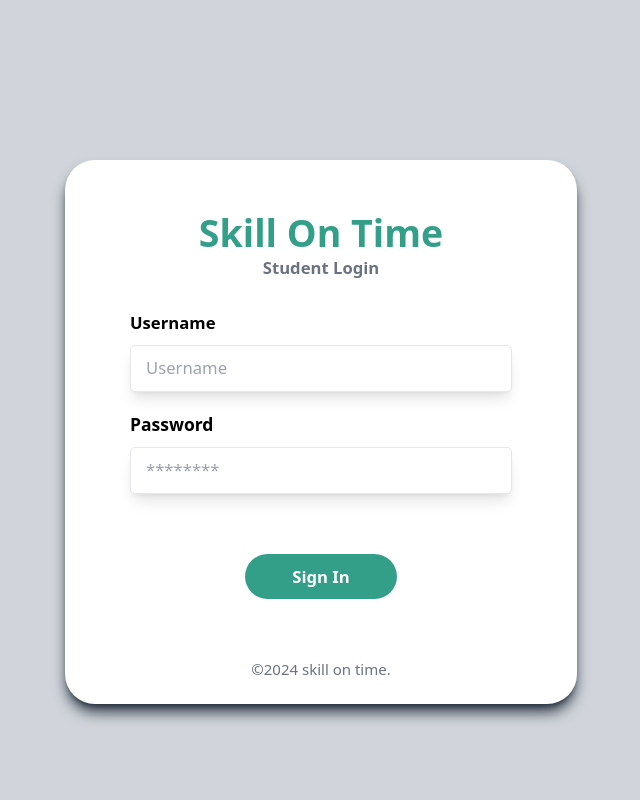
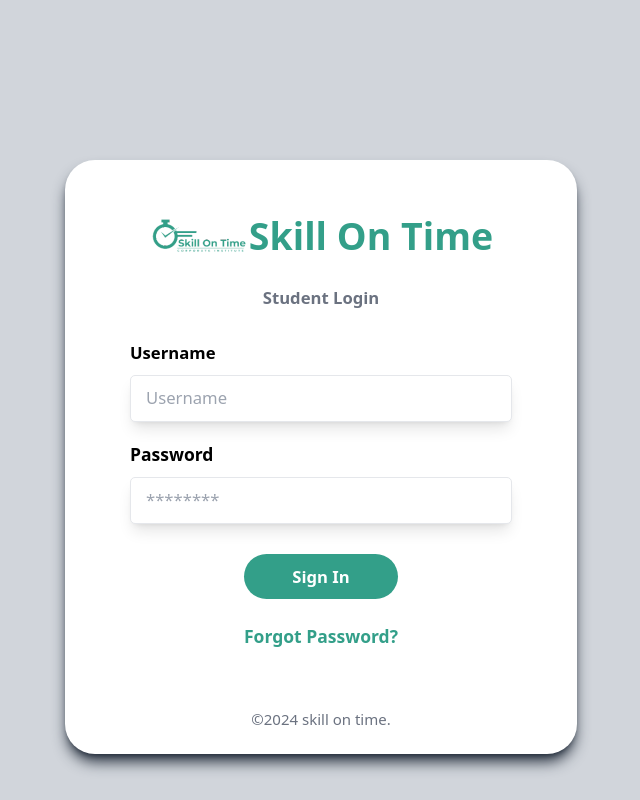
Before and after one commit to ShivamDosso21Com/LMS-next, a Next.js app: page /login in a window 1280 px wide. Shown: the whole page, without its empty margins (319-959 px from the left). Built offline with nearby package versions, Linux system fonts and the light colour scheme.

Commit message:
final pull on 05-08-2024

```diff
--- a/app/globals.css
+++ b/app/globals.css
@@ -13,3 +13,6 @@
   padding: 0;
   font-size:smaller;
 }
+input.middle:focus {
+  outline-width: 0;
+  }
--- a/app/login/LoginForm.tsx
+++ b/app/login/LoginForm.tsx
@@ -1,3 +1,4 @@
+import Link from "next/link";
 
 
 export default function LoginForm() {
@@ -17,13 +18,13 @@
                 <input className="shadow shadow-lg hover:shadow-gray-400 border rounded w-full py-2 px-3 text-gray-700" id="password" type="password" placeholder="********" />
                 <p className="text-red-500 text-xs italic"></p>
             </div>
-            <div className="flex items-center justify-center mt-12">
-                <button className="float-center w-2/5 bg-color hover:bg-lightColor hover:text-gray-700 text-white font-bold py-2 px-4 rounded-3xl focus:outline-none focus:shadow-outline " type="button">
+            <div className="grid items-center justify-center mt-6">
+                <button className="flex float-center w-auto  items-center justify-center bg-color hover:bg-lightColor hover:text-gray-700 text-white font-bold py-2 px-4 rounded-3xl focus:outline-none focus:shadow-outline " type="button">
                     Sign In
                 </button>
-                {/* <a className="inline-block align-baseline font-bold text-sm text-blue-500 hover:text-blue-800" href="#">
+                <Link className="inline-block align-baseline font-bold text-sm text-blue-500 hover:text-lightColor text-color mt-5" href={"forget"}>
                     Forgot Password?
-                </a> */}
+                </Link>
             </div>
         </form>
         <p className="text-center text-gray-500 text-xs">
--- a/app/login/page.tsx
+++ b/app/login/page.tsx
@@ -1,17 +1,26 @@
 import LoginForm from "./LoginForm";
+import Image from "next/image";
 
 export default function Login() {
     return (
       <div className="">
-      <div className="flex items-center justify-center mt-32">
-        <div className="bg-white w-2/5 h-1/3 rounded-3xl shadow shadow-lg shadow-gray-800 p-5">
-            <div className="">
-              <div className="text-center text-color text-3xl font-bold pt-5">Skill On Time</div>
-              <div className="text-center text-gray-500 font-bold">Student Login</div>
-              <LoginForm />
+        <div className="flex items-center justify-center mt-32">
+          <div className="bg-white w-2/5 h-1/3 rounded-3xl shadow shadow-lg shadow-gray-800 p-5">
+            <div className="text-center flex items-center justify-center text-color text-3xl font-bold ">
+              <Image
+                src="/logo.png"
+                width={100}
+                height={100}
+                alt="logo"
+              />
+              <span>Skill On Time</span>
             </div>
+            <div className="text-center text-gray-500 font-bold">
+              Student Login
+            </div>
+            <LoginForm />
+          </div>
         </div>
-      </div>
       </div>
     );
   }
```
